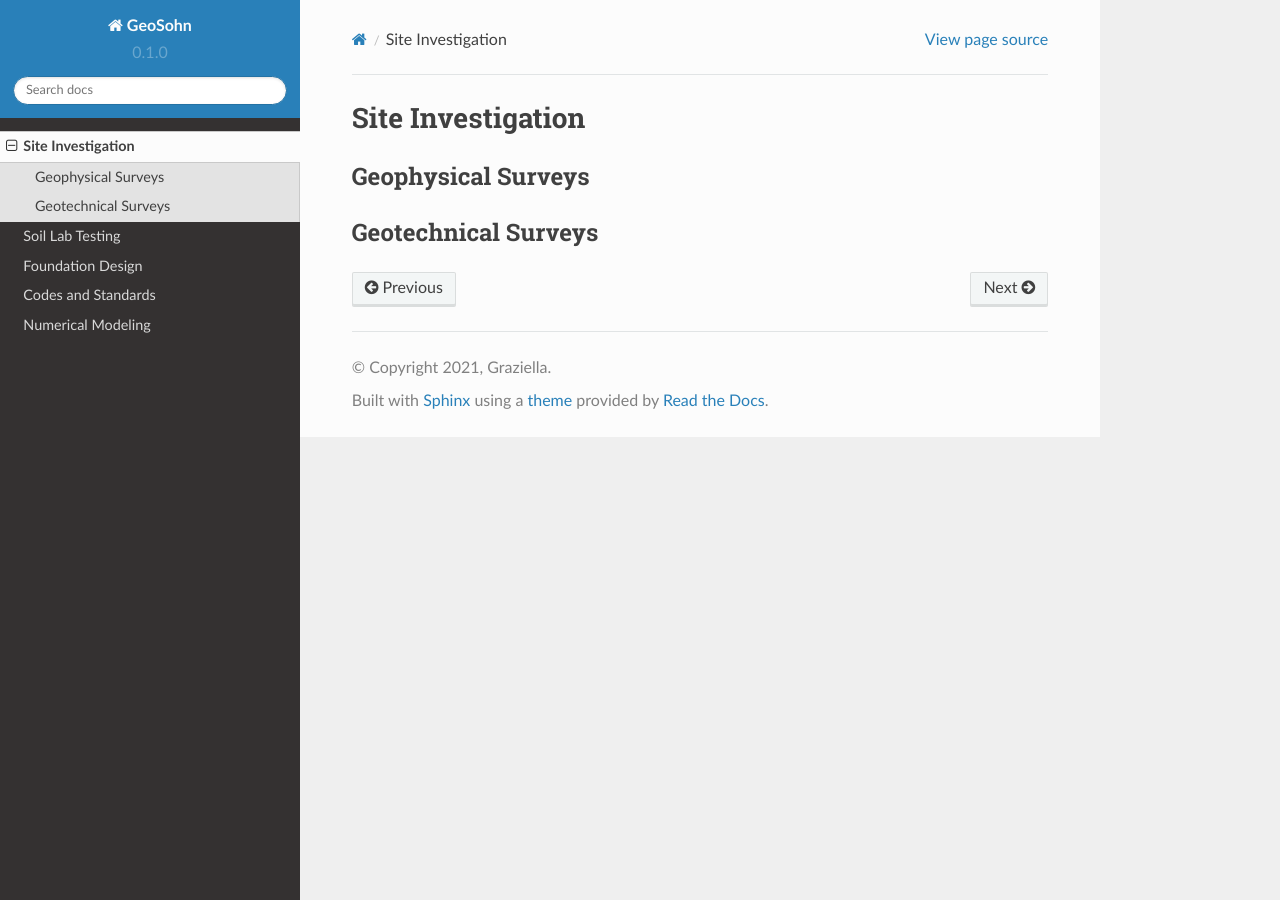
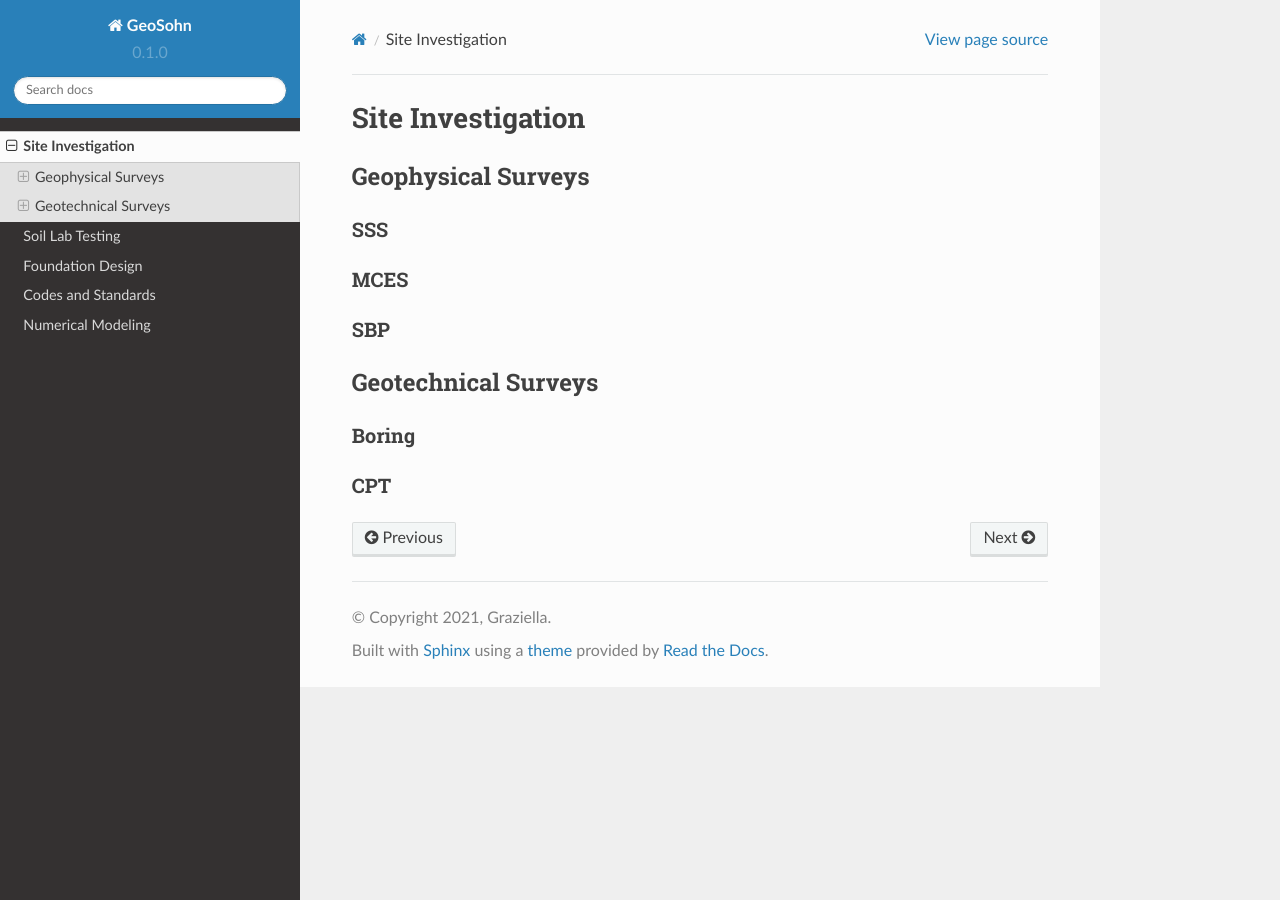
Before and after one commit to jrson11/GeoSohn, a Sphinx documentation site: the page built from docs/source/1_Site_Investigation.rst, in a window 1280 px wide. Built offline with Sphinx 7.4.7 and the Read the Docs theme 2.0.0, drawn with Linux system fonts in a browser that asks for light colours; pages that are not in the unit, such as notebooks, are missing from menus.

Commit message:
Update 1_Site_Investigation.rst

```diff
--- a/docs/source/1_Site_Investigation.rst
+++ b/docs/source/1_Site_Investigation.rst
@@ -4,6 +4,20 @@ Site Investigation
 Geophysical Surveys
 --------------------
 
+SSS
+...
+
+MCES
+....
+
+SBP
+...
 
 Geotechnical Surveys
 --------------------
+
+Boring
+......
+
+CPT
+...
```
